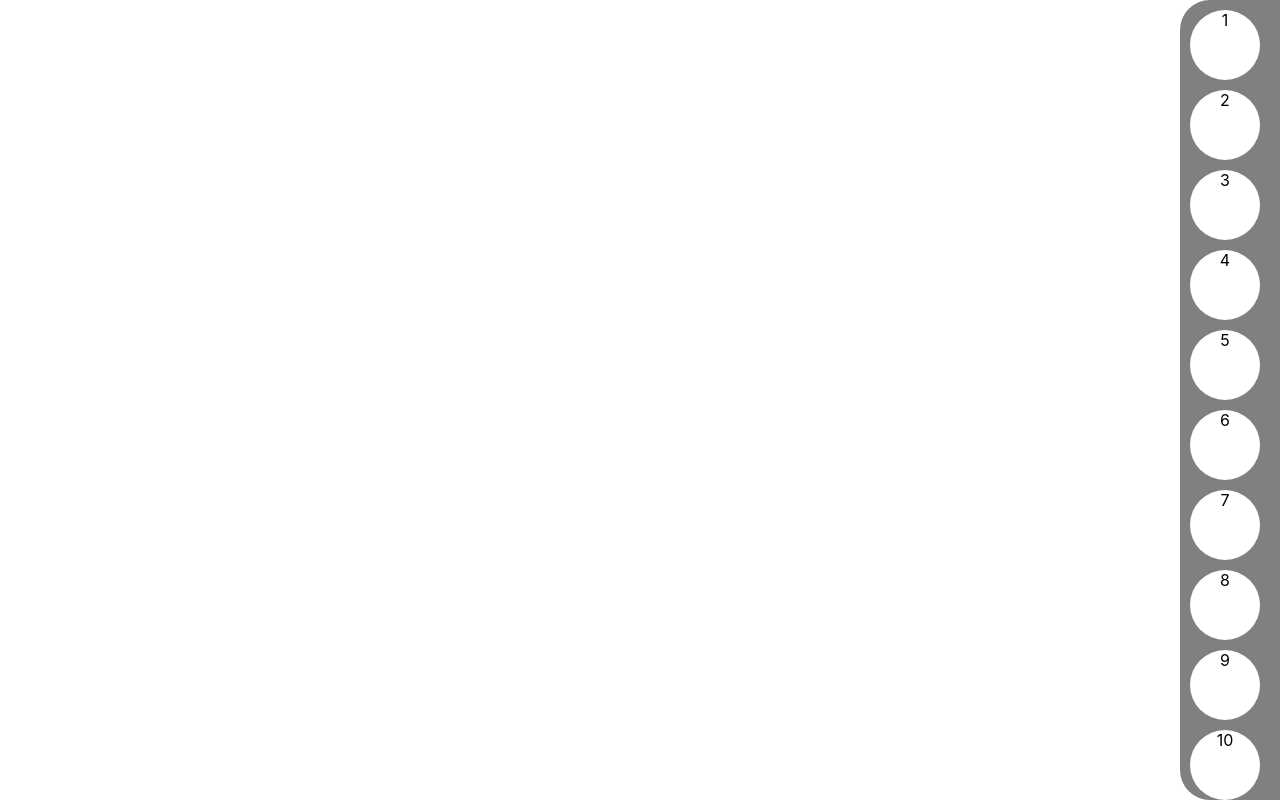
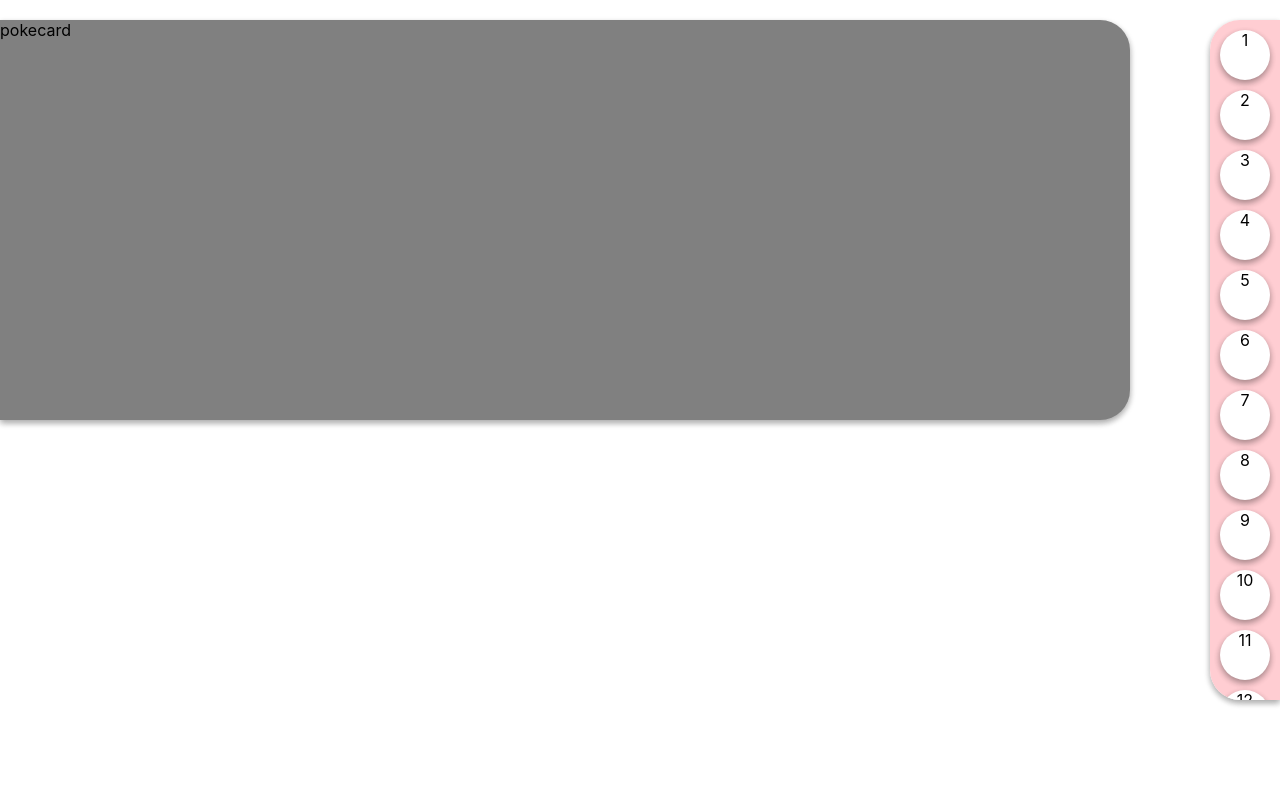
Before and after one commit to rmistr00/pokedex, a React (Create React App) app: page / in a window 1280 px wide. Built offline with nearby package versions, Linux system fonts and the light colour scheme.

Commit message:
animation to sidepanel with framer motion

```diff
--- a/package.json
+++ b/package.json
@@ -6,6 +6,7 @@
     "@testing-library/jest-dom": "^5.16.5",
     "@testing-library/react": "^13.4.0",
     "@testing-library/user-event": "^13.5.0",
+    "framer-motion": "^7.6.1",
     "react": "^18.2.0",
     "react-dom": "^18.2.0",
     "react-scripts": "5.0.1",
--- a/src/App.js
+++ b/src/App.js
@@ -1,8 +1,9 @@
 import logo from './logo.svg';
-import './App.css';
+import './app.scss';
 
 import {Sample} from "./data"
 import {SidePanel} from "./components/sidePanel"
+import {PokeCard} from "./components/pokeCard"
 
 function App() {
 
@@ -15,11 +16,11 @@ function App() {
 
   return (
     <div className="App">
-     {
-  // sprites
+
+  <PokeCard/>
   <SidePanel/>
-     }
-    </div>
+
+         </div>
   );
 }
 
--- /dev/null
+++ b/src/app.scss
@@ -0,0 +1,6 @@
+:root{
+    --shadow:0 3px 6px rgba(0,0,0,0.16), 0 3px 6px rgba(0,0,0,0.23);
+
+   //colors material 100
+    --red:#ffcdd2;
+}
--- /dev/null
+++ b/src/components/pokeCard.js
@@ -0,0 +1,12 @@
+import React from 'react'
+import "./pokeCard.scss"
+import { motion } from "framer-motion";
+
+
+export const PokeCard=()=>{
+    return(
+        <div id="pokeCard">
+            pokecard
+        </div>
+    )
+}
--- /dev/null
+++ b/src/components/pokeCard.scss
@@ -0,0 +1,9 @@
+#pokeCard{
+    background: gray;
+    position: fixed;
+    top:20px;
+    height: 400px;
+    width:calc(100% - 150px);
+    border-radius: 0 30px 30px 0;
+    box-shadow: var(--shadow);
+}
--- a/src/components/sidePanel.js
+++ b/src/components/sidePanel.js
@@ -1,11 +1,15 @@
 import React from 'react'
 import "./sidePanel.scss"
+import { motion } from "framer-motion";
+
 
 export const SidePanel=()=>{
     return(
         <div id="sidePanel">
             {
-                [...Array(100)].map((x,i)=><div className='pokemon-icon'>{i+1}</div>)
+                [...Array(30)].map((x,i)=><motion.div
+                initial={{ opacity: 0,x:50}} whileInView={{ opacity: 1,x:0}}
+                className='pokemon-icon'>{i+1}</motion.div>)
             }
         </div>
     )
--- a/src/components/sidePanel.scss
+++ b/src/components/sidePanel.scss
@@ -1,16 +1,19 @@
 #sidePanel{
-    background-color:gray;
+    background-color:var(--red);
     position:fixed;
-    width:100px;
-    top:0;right:0;bottom:0;
+    width:70px;
+    top:20px;right:0;bottom:100px;
     border-radius:30px 0 0 30px;
-    overflow: scroll;
-
+    overflow-y: scroll;
+    overflow-x:hidden ;
+    box-shadow: var(--shadow);
 }
 
 .pokemon-icon{
     background: white;
-    height: 70px;width: 70px;
+    height: 50px;width: 50px;
     border-radius: 50%;
     margin: 10px;
+    box-shadow: var(--shadow);
+    text-align: center;
 }
```
Also changed, not shown: 1 other file (tests, documents, lock files or other folders).
